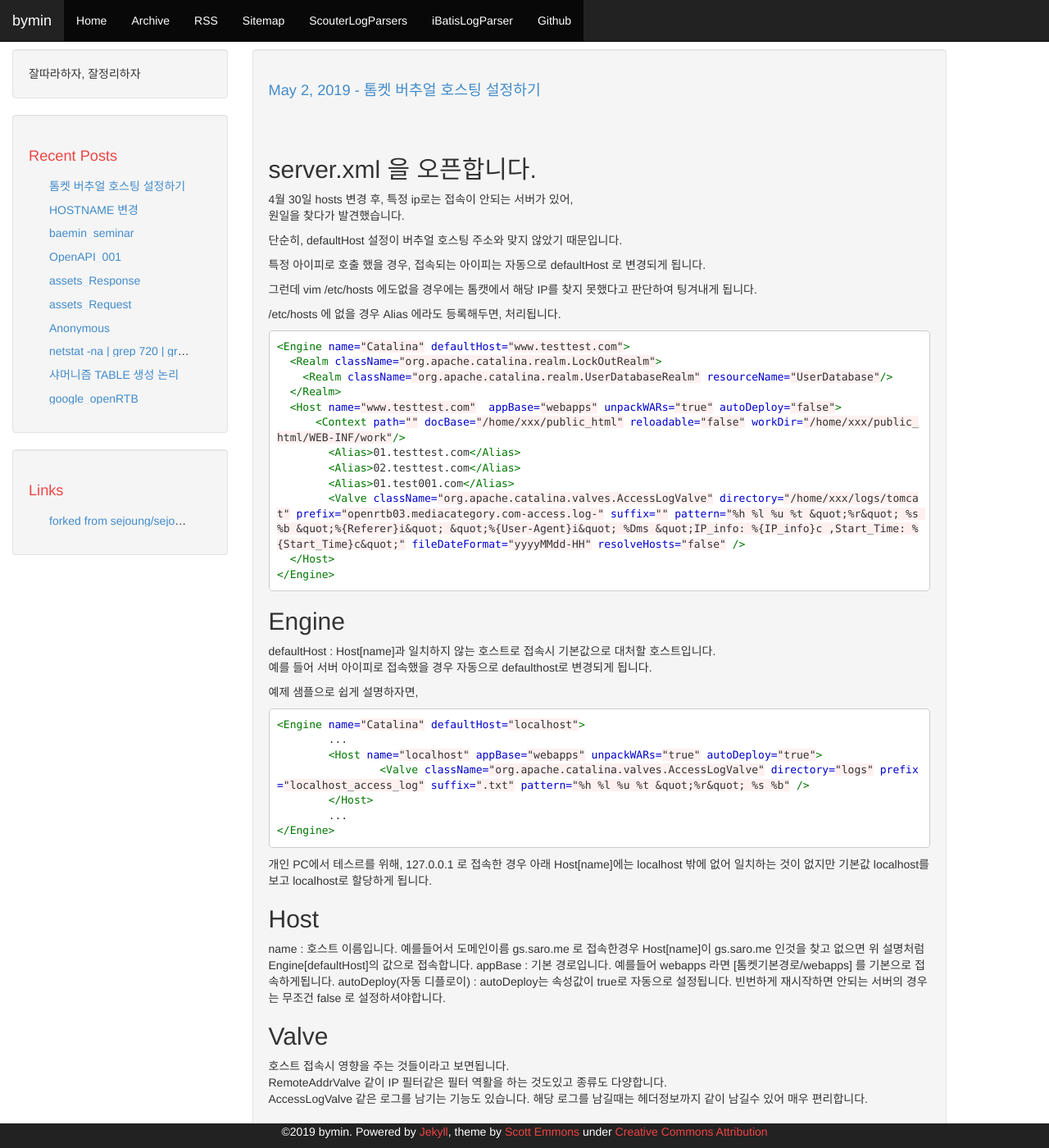
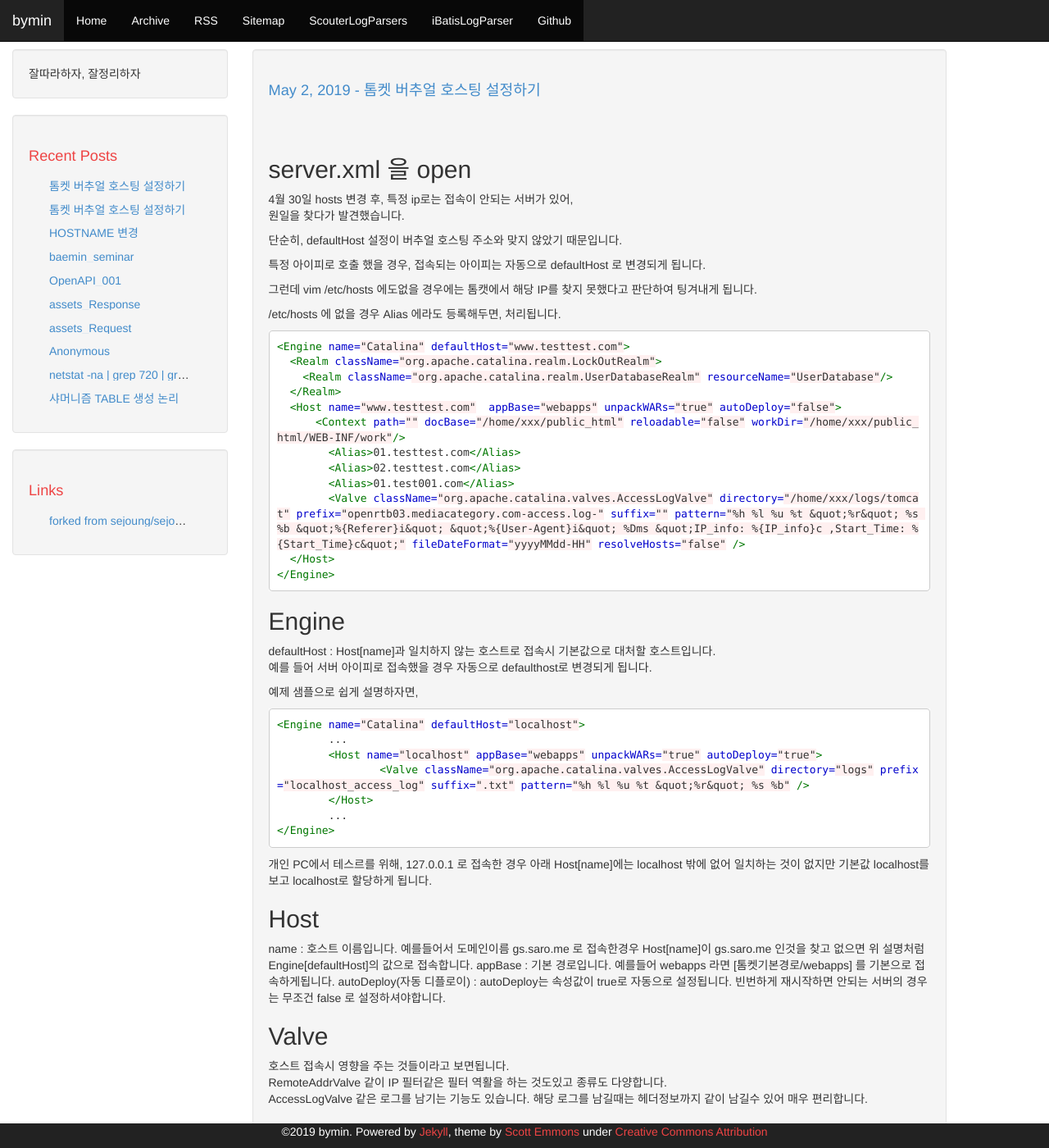
Before and after one commit to youngclown/youngclown.github.io, a Jekyll site: the page built from _posts/2019-05-02-hostsname_1.md, in a window 1280 px wide and 1400 px high. Shown: the whole window at 82% size. Built offline with Jekyll 4.4.1, drawn with Linux system fonts in a browser that asks for light colours; some of the changed lines change nothing that is shown.

Commit message:
server.xml 문구 수정 인텔리J 테스트시 살아있는 문구 삭제

````diff
--- a/_posts/2019-05-02-hostsname_1.md
+++ b/_posts/2019-05-02-hostsname_1.md
@@ -4,7 +4,7 @@ title: "톰켓 버추얼 호스팅 설정하기"
 comments: true
 ---
 
-server.xml 을 오픈합니다.
+server.xml 을 open
 ---
 
 4월 30일 hosts 변경 후, 특정 ip로는 접속이 안되는 서버가 있어,
--- /dev/null
+++ b/_posts/2019-05-08-intelliJ_socketclosed.md
@@ -0,0 +1,59 @@
+---
+layout: post
+title: "톰켓 버추얼 호스팅 설정하기"
+comments: true
+---
+
+server.xml 을 오픈합니다.
+---
+
+```
+오전 11:23	Error running 'Tomcat': Address localhost:2099 is already in use
+오전 11:23	Error running 'Tomcat': Unable to open debugger port (127.0.0.1:6662): java.net.SocketException "socket closed"
+```
+
+계속 뒤에 있는 문자때문에,
+
+Error running 'Tomcat': Unable to open debugger port (127.0.0.1:6662): java.net.SocketException "socket closed"
+
+를 해결하려고 했으나, 원인은 처음 발생했던
+
+```
+Error running 'Tomcat': Address localhost:2099 is already in use
+```
+
+2099 포트가 문제였습니다.
+Tomcat edit 화면에 가서 JMX port 를 변경하여 문제를 해결했습니다.
+
+개발할때 성격 상,
+debug mode 로 값을 수정하면서 여러가지 case by case 를 테스트하는 성격이라,
+서버 실행 중에 소스 수정이 많고,
+재시작이 빈번한 편입니다.
+
+또한 local(windows) 환경과, centos 환경의 차이가 있을 수 있어(Encoding), 실 서버에 ftp로 연결하면서,
+윈도우 특정상 파일을 점거하고 있어,
+
+인텔리J가 해당 파일을 변경하지 못하여, 불안정하게 종료되면서 포트가 안죽는 이슈가 간혈적으로 발생합니다.
+
+명령프롬포트창인
+```
+netstat -a -o
+```
+를 입력합니다. 그러면 수많은 네트워크를 사용하고 있는 프로세스들의 목록이 출력됩니다.
+프로토콜 / 로컬 주소 / 외부 주소 / 상태 / PID 형태로 출력이 되는데요. 너무 많은 프로세스가 뜨기 때문에, 해당 port를 특정할 필요가 있습니다.
+
+우리가 원하는 port 는 2099 이므로 다음과 같은 형태의 살아있는 port를 찾습니다.
+(아래 테스트 문구는 52124라는 포르틀 찾는 예제 명령어입니다.)
+
+```
+\apache-tomcat-8.5.23\bin>netstat -a -o | find ":52124"
+  TCP    192.168.100.11:52124   5.62.53.224:http       CLOSE_WAIT      2728
+```
+
+이제 PID 번호(2728)를 확인한 다음에 해당 프로세스ID를 종료시키면됩니다.
+
+```
+taskkill /f /pid PID번호
+```
+
+를 사용하면, 바로 해당 프로세스가 종료됩니다. 저는 해당 프로세스를 킬하기보다는 JMX Port 를 변경하는 식으로 작업을 합니다.
````
